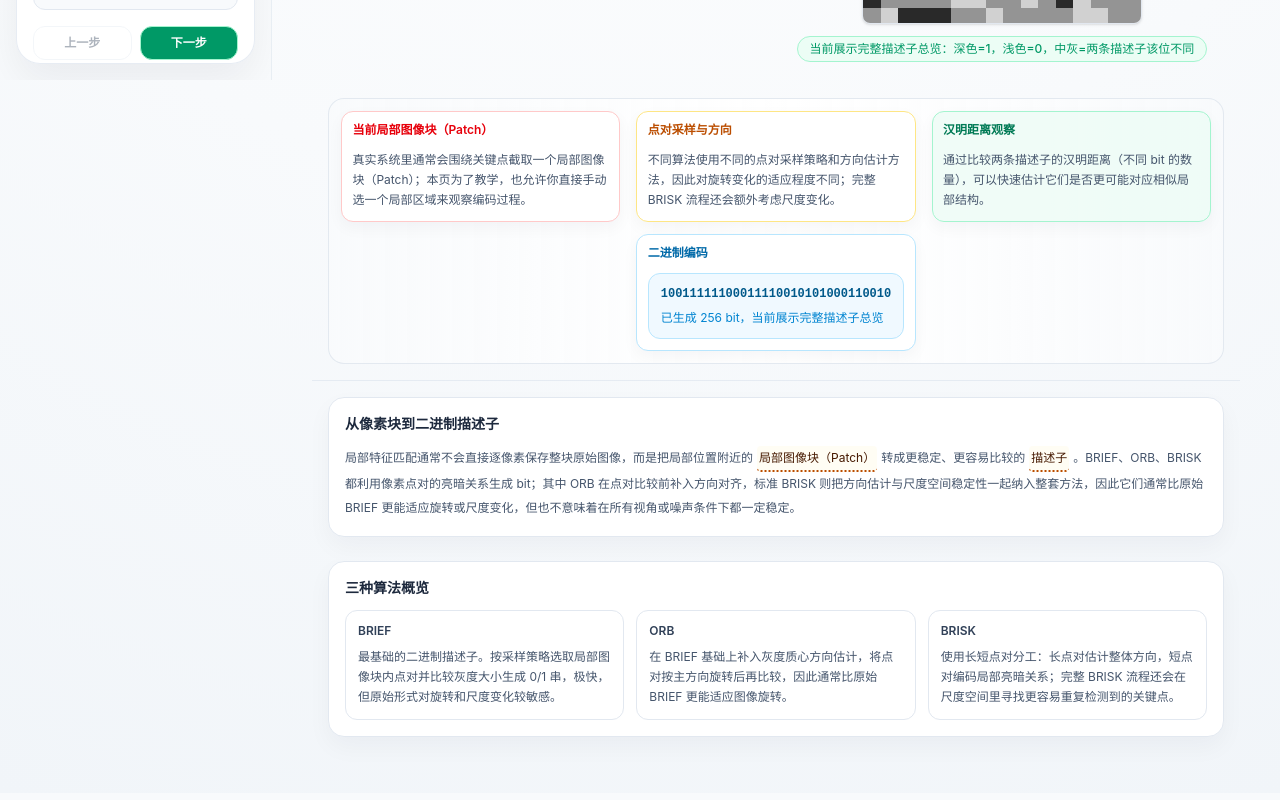
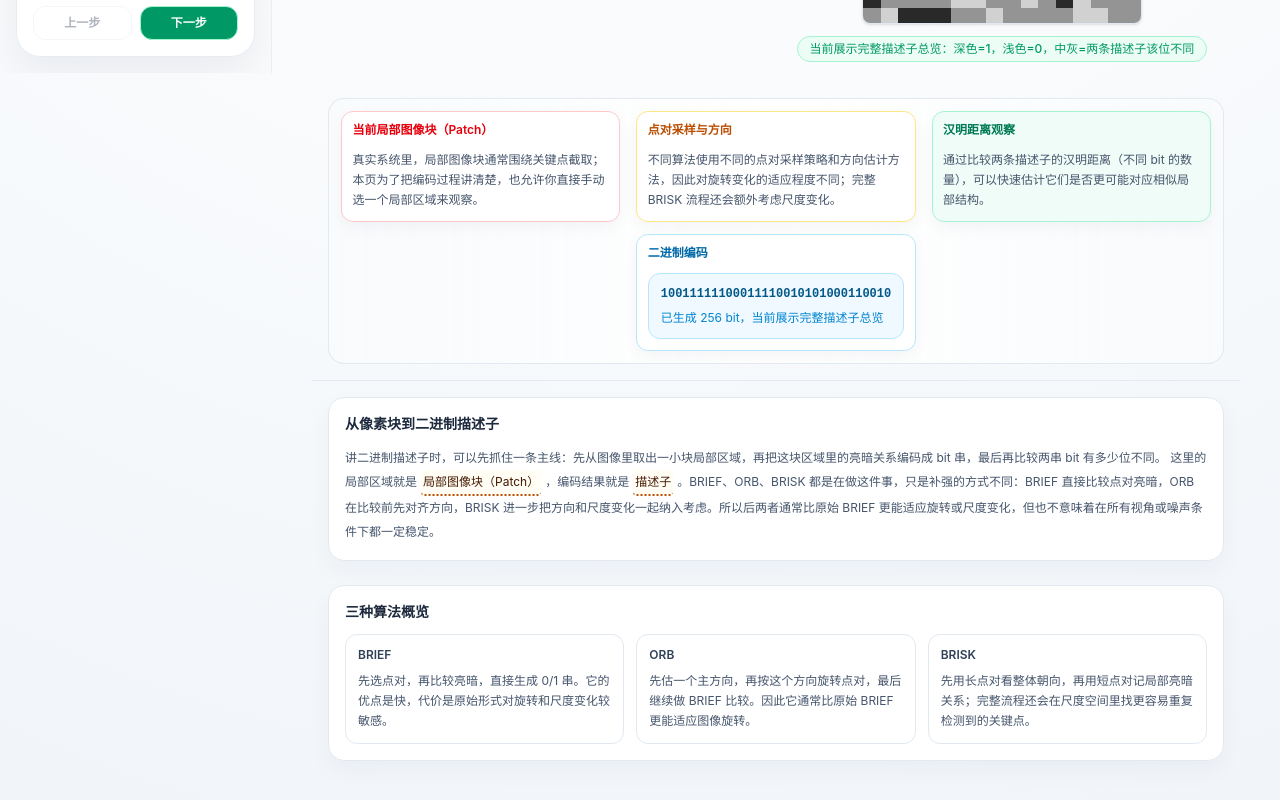
Before and after one commit to WhitePlusMS/Classical-CV-Lab, a Next.js app: page /concepts/binary-feature-descriptors in a window 1280 px wide. Shown: the part 736-1536 px from the top of the page. Built offline with nearby package versions, Linux system fonts and the light colour scheme.

Commit message:
docs: 同步关键点匹配与二进制描述子教学卡片文档

```diff
--- a/src/app/concepts/binary-feature-descriptors/page.tsx
+++ b/src/app/concepts/binary-feature-descriptors/page.tsx
@@ -673,11 +673,12 @@ export default function BinaryFeatureDescriptorsPage() {
           <TeachingCard>
             <h2 className="mb-3 text-sm font-semibold text-slate-800">从像素块到二进制描述子</h2>
             <p className="text-xs leading-6 text-slate-600">
-              局部特征匹配通常不会直接逐像素保存整块原始图像，而是把局部位置附近的
+              讲二进制描述子时，可以先抓住一条主线：先从图像里取出一小块局部区域，再把这块区域里的亮暗关系编码成 bit 串，最后再比较两串 bit 有多少位不同。
+              这里的局部区域就是
               <TeachingTerm term="局部图像块（Patch）" explanation="围绕某个局部位置截取的小图像块；真实系统里这个位置通常来自关键点检测，本页则允许直接手动选择。" className="mx-1" />
-              转成更稳定、更容易比较的
+              ，编码结果就是
               <TeachingTerm term="描述子" explanation="描述子是局部图像结构的编码。二进制描述子使用 0/1 串，适合用位运算快速匹配。" className="mx-1" />
-              。BRIEF、ORB、BRISK 都利用像素点对的亮暗关系生成 bit；其中 ORB 在点对比较前补入方向对齐，标准 BRISK 则把方向估计与尺度空间稳定性一起纳入整套方法，因此它们通常比原始 BRIEF 更能适应旋转或尺度变化，但也不意味着在所有视角或噪声条件下都一定稳定。
+              。BRIEF、ORB、BRISK 都是在做这件事，只是补强的方式不同：BRIEF 直接比较点对亮暗，ORB 在比较前先对齐方向，BRISK 进一步把方向和尺度变化一起纳入考虑。所以后两者通常比原始 BRIEF 更能适应旋转或尺度变化，但也不意味着在所有视角或噪声条件下都一定稳定。
             </p>
           </TeachingCard>
           <TeachingCard>
@@ -685,15 +686,15 @@ export default function BinaryFeatureDescriptorsPage() {
             <div className="grid gap-3 md:grid-cols-3">
               <div className="rounded-xl border border-slate-200 bg-white px-3 py-3">
                 <div className="text-xs font-semibold text-slate-700">BRIEF</div>
-                <p className="mt-2 text-xs leading-5 text-slate-600">最基础的二进制描述子。按采样策略选取局部图像块内点对并比较灰度大小生成 0/1 串，极快，但原始形式对旋转和尺度变化较敏感。</p>
+                <p className="mt-2 text-xs leading-5 text-slate-600">先选点对，再比较亮暗，直接生成 0/1 串。它的优点是快，代价是原始形式对旋转和尺度变化较敏感。</p>
               </div>
               <div className="rounded-xl border border-slate-200 bg-white px-3 py-3">
                 <div className="text-xs font-semibold text-slate-700">ORB</div>
-                <p className="mt-2 text-xs leading-5 text-slate-600">在 BRIEF 基础上补入灰度质心方向估计，将点对按主方向旋转后再比较，因此通常比原始 BRIEF 更能适应图像旋转。</p>
+                <p className="mt-2 text-xs leading-5 text-slate-600">先估一个主方向，再按这个方向旋转点对，最后继续做 BRIEF 比较。因此它通常比原始 BRIEF 更能适应图像旋转。</p>
               </div>
               <div className="rounded-xl border border-slate-200 bg-white px-3 py-3">
                 <div className="text-xs font-semibold text-slate-700">BRISK</div>
-                <p className="mt-2 text-xs leading-5 text-slate-600">使用长短点对分工：长点对估计整体方向，短点对编码局部亮暗关系；完整 BRISK 流程还会在尺度空间里寻找更容易重复检测到的关键点。</p>
+                <p className="mt-2 text-xs leading-5 text-slate-600">先用长点对看整体朝向，再用短点对记局部亮暗关系；完整流程还会在尺度空间里找更容易重复检测到的关键点。</p>
               </div>
             </div>
           </TeachingCard>
@@ -706,9 +707,9 @@ export default function BinaryFeatureDescriptorsPage() {
             <TeachingCard>
               <h2 className="mb-3 text-sm font-semibold text-slate-800">ORB：方向让 BRIEF 更稳定</h2>
               <p className="mb-3 text-xs leading-6 text-slate-600">
-                ORB 不是另起炉灶，而是在常见实现里先用 FAST 找候选关键点，再用 Harris 响应帮助保留更稳定的点，最后对这些点计算带方向的 BRIEF。当前局部图像块会先根据亮度分布估计一个主方向
+                可以把 ORB 理解成“先找点，再定方向，再做 BRIEF”。在常见实现里，它先用 FAST 找候选关键点，再用 Harris 响应帮助保留更稳定的点，最后对这些点计算带方向的 BRIEF。当前局部图像块会先根据亮度分布估计一个主方向
                 <InlineMath mathML={inlineMath('<mi>θ</mi>')} className="mx-1" />
-                ，点对按这个方向旋转后再比较；这样图像发生旋转时，描述子的采样关系更有机会继续对齐相似局部结构。
+                ，再把点对按这个方向旋转后去比较；这样图像发生旋转时，描述子的采样关系更有机会继续对齐相似局部结构。
               </p>
               <FormulaCard
                 label="Intensity Centroid 方向"
@@ -723,7 +724,7 @@ export default function BinaryFeatureDescriptorsPage() {
             <TeachingCard>
               <h2 className="mb-3 text-sm font-semibold text-slate-800">BRISK：长点对定方向，短点对做编码</h2>
               <p className="mb-3 text-xs leading-6 text-slate-600">
-                在标准 BRISK 里，采样点对分成长短两类：距离较远的点对更适合估计局部结构的整体朝向，距离较近的点对更适合编码局部亮暗关系。完整算法还会结合尺度空间，让同一物体在看起来更大或更小时，系统仍更有机会在相近位置再次找到对应关键点。
+                讲 BRISK 时，也可以抓住一句话：远点对用来看方向，近点对用来记细节。在标准 BRISK 里，采样点对分成长短两类：距离较远的点对更适合估计局部结构的整体朝向，距离较近的点对更适合编码局部亮暗关系。完整算法还会结合尺度空间，让同一物体在看起来更大或更小时，系统仍更有机会在相近位置再次找到对应关键点。
               </p>
               <FormulaCard
                 label="BRISK 主方向"
@@ -745,8 +746,8 @@ export default function BinaryFeatureDescriptorsPage() {
               />
               <div className="space-y-3">
                 <p className="text-xs leading-6 text-slate-600">
-                  当前第 {currentPairIndex + 1} 对采样点为 x=({cx1},{cy1})、y=({cx2},{cy2})。
-                  本页采用“若 p(x) &lt; p(y) 则记 1，否则记 0”的二值测试，因此比较两个位置的灰度值就能得到一个
+                  这一位是由当前第 {currentPairIndex + 1} 对采样点决定的，坐标分别是 x=({cx1},{cy1})、y=({cx2},{cy2})。
+                  规则很简单：若 p(x) &lt; p(y) 就记 1，否则记 0。这样比较两个位置的灰度值，就能得到一个
                   <TeachingTerm term="bit" explanation="一次点对比较只输出 0 或 1；很多 bit 顺序排列后就是描述子。" className="mx-1" />
                   。
                 </p>
@@ -763,10 +764,10 @@ export default function BinaryFeatureDescriptorsPage() {
           <TeachingCard>
             <h2 className="mb-3 text-sm font-semibold text-slate-800">描述子编码与汉明距离</h2>
             <p className="mb-3 text-xs leading-6 text-slate-600">
-              完整描述子在真实算法里通常会一次生成很多位；本页为了教学，把它拆成前 {currentPairIndex + 1} 次点对比较按顺序逐位展开。数学上也可以把这串 bit 看成按 2 的幂加权得到的整数编码，但本页教学重点是“每一位怎样产生”，所以界面始终按 bit 串顺序展示。输出图中深色表示 bit=1，浅色表示 bit=0，中灰色表示两条描述子在该位不同，当前位用更深色标出。
+              真实算法里，完整描述子通常会一次生成很多位。本页把前 {currentPairIndex + 1} 次点对比较按顺序逐位展开。数学上也可以把这串 bit 看成按 2 的幂加权得到的整数编码，但这里先把重点放在“每一位怎样产生”。输出图中深色表示 bit=1，浅色表示 bit=0，中灰色表示两条描述子在该位不同，当前位用更深色标出。
             </p>
             <p className="mb-3 text-xs leading-6 text-slate-600">
-              这里用于比较的第二条描述子仍来自当前 Patch，只是采样点对或方向略有变化，目的是单独观察“bit 差异如何累计成汉明距离”。真实匹配时，被比较的两条描述子通常来自两个候选关键点，而不一定来自同一个 Patch。
+              这里用于比较的第二条描述子仍来自当前局部图像块，只是采样点对或方向略有变化，目的是单独观察“bit 差异怎样累计成汉明距离”。真实匹配时，被比较的两条描述子通常来自两个候选关键点，而不一定来自同一个局部图像块。
             </p>
             <div className="grid gap-3 lg:grid-cols-2">
               <FormulaCard
@@ -817,7 +818,7 @@ export default function BinaryFeatureDescriptorsPage() {
         <TeachingCard>
           <h2 className="mb-3 text-sm font-semibold text-slate-800">三种二进制描述子的差异</h2>
           <p className="mb-3 text-xs leading-6 text-slate-600">
-            对比阶段使用统一口径避免隐藏参数污染：BRIEF 与 ORB 固定展示 256 bit，BRISK 固定展示 512 bit；BRIEF 采用 GI 采样基线。这里聚焦“描述子编码链路”本身，不额外展开各自依赖的外部检测器差异。
+            为了让三种方法能按同一标准对比，这里固定使用统一口径：BRIEF 与 ORB 展示 256 bit，BRISK 展示 512 bit，BRIEF 采用 GI 采样基线。这个阶段只比较“描述子是怎样编码出来的”，不额外展开它们依赖的外部检测器差异。
           </p>
           <div className="overflow-x-auto rounded-xl border border-slate-200 bg-slate-50">
             <table className="w-full text-left text-xs">
@@ -864,7 +865,7 @@ export default function BinaryFeatureDescriptorsPage() {
             <div className="mb-3 text-xs font-semibold text-red-600">当前局部图像块（Patch）</div>
             {taskStage === 'intro' ? (
               <p className="text-xs leading-5 text-slate-600">
-                真实系统里通常会围绕关键点截取一个局部图像块（Patch）；本页为了教学，也允许你直接手动选一个局部区域来观察编码过程。
+                真实系统里，局部图像块通常围绕关键点截取；本页为了把编码过程讲清楚，也允许你直接手动选一个局部区域来观察。
               </p>
             ) : (
               <>
@@ -879,7 +880,7 @@ export default function BinaryFeatureDescriptorsPage() {
                   )))}
                 </div>
                 <p className="mt-2 text-xs leading-5 text-slate-600">
-                  这个局部图像块中保留的是小区域里的局部亮暗结构，不是整张原图；描述子会把这些关系压缩成 bit 串。
+                  这个局部图像块里保留的是一小块区域的亮暗关系，不是整张原图；描述子会把这些关系压缩成 bit 串。
                 </p>
               </>
             )}
@@ -943,7 +944,7 @@ export default function BinaryFeatureDescriptorsPage() {
                 {binaryString.slice(0, Math.min(32, binaryString.length))}
               </div>
               <div className="mt-2 text-xs text-sky-600">
-                已生成 {binaryString.length} bit{highlightedBitIndex >= 0 ? `，当前位为 ${tauResult}，bit 图会随已生成位逐步展开` : '，当前展示完整描述子总览'}
+                已生成 {binaryString.length} bit{highlightedBitIndex >= 0 ? `，当前这一位是 ${tauResult}，bit 图会随已生成位逐步展开` : '，当前展示完整描述子总览'}
               </div>
             </div>
           </FlowNode>
@@ -977,7 +978,7 @@ export default function BinaryFeatureDescriptorsPage() {
       <div className="rounded-2xl border border-emerald-200 bg-emerald-50 px-3 py-3">
         <div className="text-xs font-semibold text-emerald-800">课堂任务</div>
         <p className="mt-2 text-xs leading-5 text-emerald-800">
-          用二进制描述子把局部亮暗关系压缩成 bit 串，再用汉明距离做快速比较。
+          先把局部亮暗关系编码成 bit 串，再看两串 bit 有多少位不同。
         </p>
       </div>
 
```
